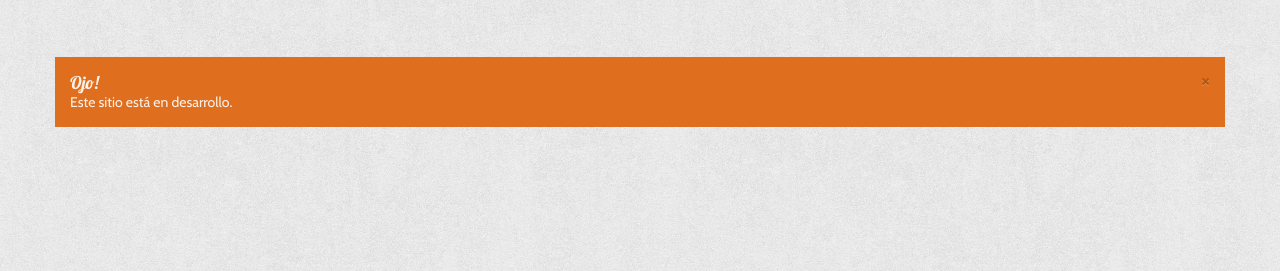
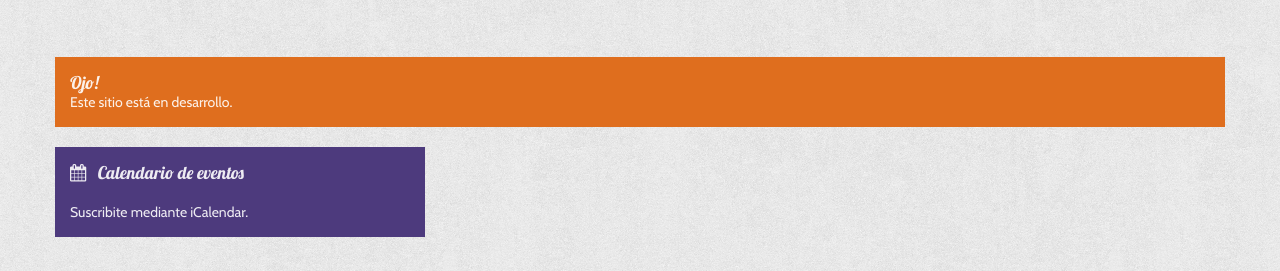
Before and after one commit to rubyargentina/raacsite, a plain HTML site: page index.html in a window 1280 px wide. Shown: the part 213-484 px from the top of the page. Drawn offline with nearby package versions, Linux system fonts and the light colour scheme.

Commit message:
Added iCalendar box

```diff
--- a/index.html
+++ b/index.html
@@ -90,9 +90,22 @@
 <div class="row">
     <div class="span12">
         <div class="alert alert-block">
-            <a class="close">&times;</a>
             <h4 class="alert-heading">Ojo!</h4>
             <p>Este sitio está en desarrollo.</p>
+        </div>
+    </div>
+</div>
+
+
+<div class="row">
+    <div class="span4">
+        <div class="alert alert-block alert-info">
+            <h4 class="alert-heading">
+                <i class="icon-calendar"></i> &nbsp;
+                Calendario de eventos
+            </h4>
+            <br/>
+            <p>Suscribite mediante iCalendar.</p>
         </div>
     </div>
 </div>
```
